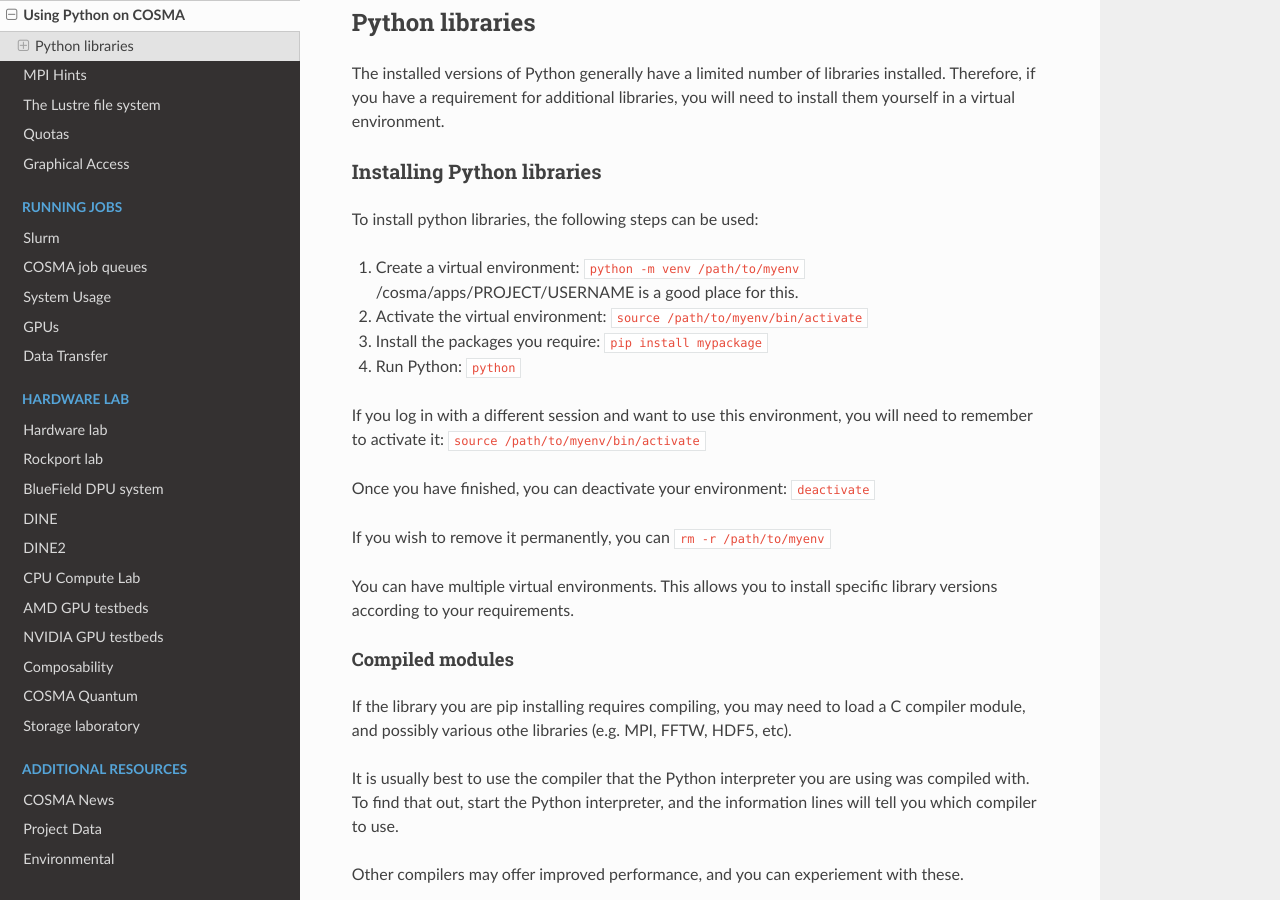
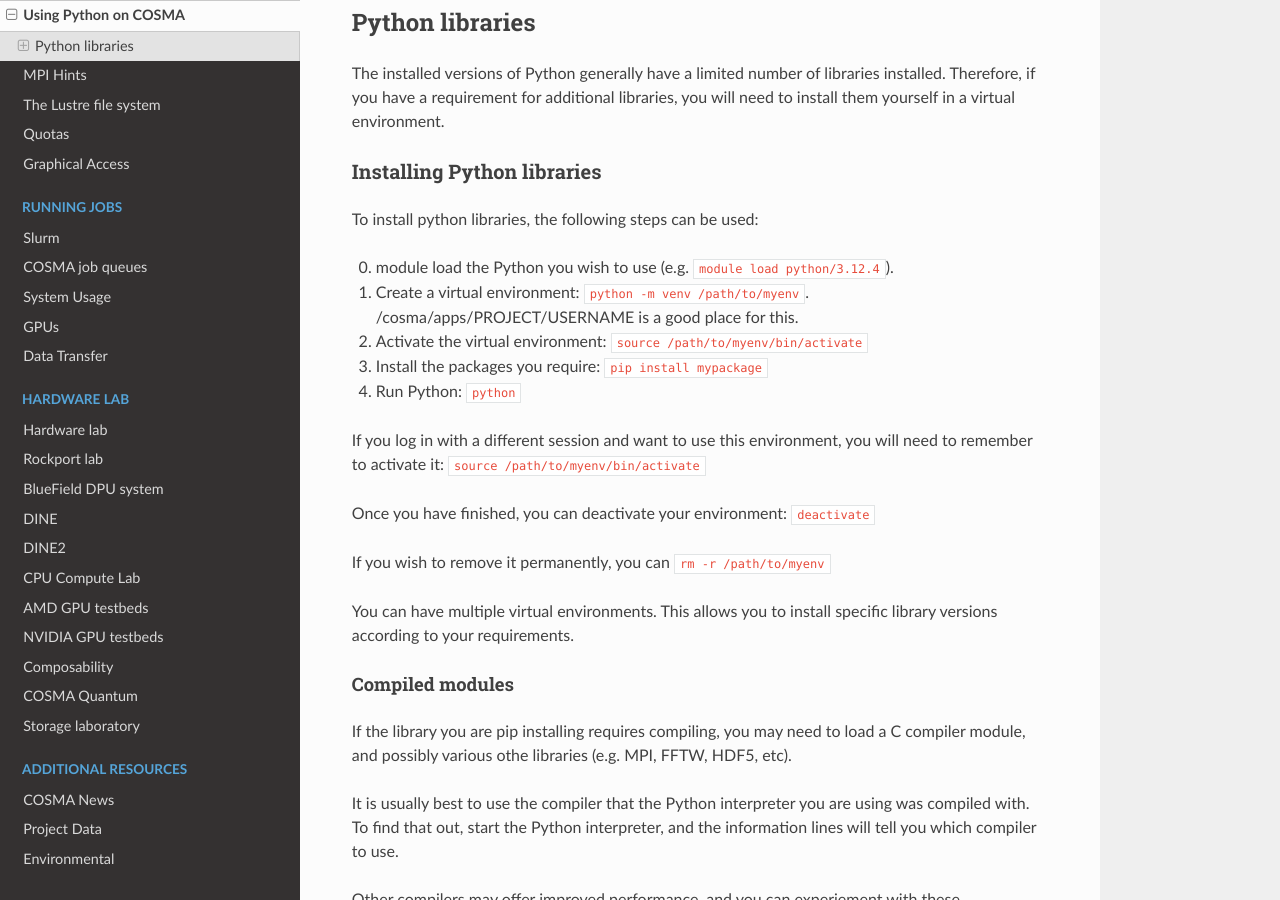
Before and after one commit to agb32/cosmadoc, a Sphinx documentation site: the page built from docs/source/python.md, in a window 1280 px wide and 900 px high, scrolled down 325 px. Built offline with Sphinx 7.4.7 and the Read the Docs theme 2.0.0, drawn with Linux system fonts in a browser that asks for light colours.

Commit message:
added module load command

```diff
--- a/docs/source/python.md
+++ b/docs/source/python.md
@@ -12,7 +12,8 @@ The installed versions of Python generally have a limited number of libraries in
 
 To install python libraries, the following steps can be used:
 
-1. Create a virtual environment: `python -m venv /path/to/myenv`  /cosma/apps/PROJECT/USERNAME is a good place for this.
+0. module load the Python you wish to use (e.g. `module load python/3.12.4`).
+1. Create a virtual environment: `python -m venv /path/to/myenv`.  /cosma/apps/PROJECT/USERNAME is a good place for this.
 2. Activate the virtual environment: `source /path/to/myenv/bin/activate`
 3. Install the packages you require: `pip install mypackage`
 4. Run Python: `python`
```
